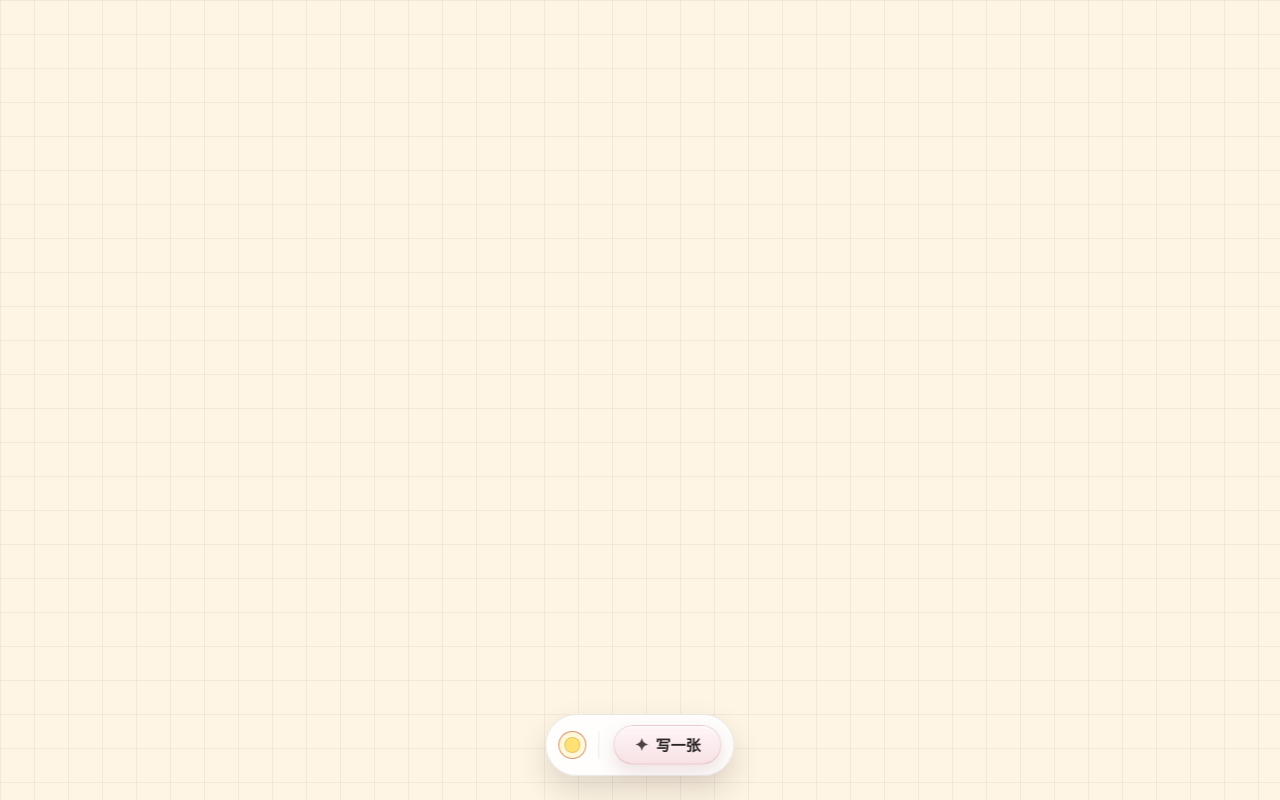
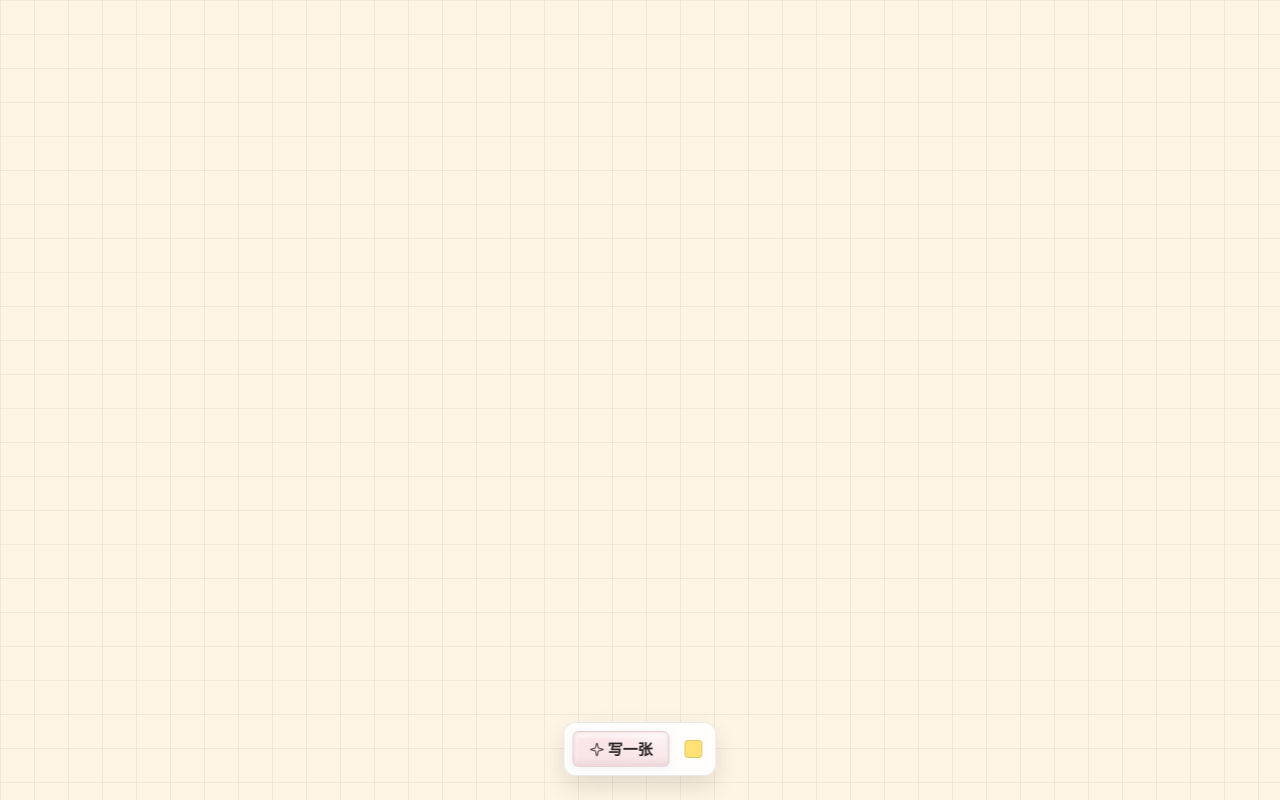
Before and after one commit to jaemin17/sticky-notes, a Next.js app: page / in a window 1280 px wide. Built offline with nearby package versions, Linux system fonts and the light colour scheme.

Commit message:
Refine note toolbar styling

```diff
--- a/src/app/LocalNotes.tsx
+++ b/src/app/LocalNotes.tsx
@@ -207,6 +207,14 @@ export function LocalNotes({ initialIndex }: { initialIndex: number }) {
         );
       })}
       <div className={styles.noteToolbar} role="toolbar" aria-label="新建便签工具栏">
+        <button className={styles.addNoteButton} type="button" onClick={createBlankNote} aria-label="写一张">
+          <span className={styles.addNoteButtonLineIcon} aria-hidden="true">
+            <svg viewBox="0 0 24 24" focusable="false">
+              <path d="M9.937 15.5A2 2 0 0 0 8.5 14.063l-6.135-1.582a.5.5 0 0 1 0-.962L8.5 9.936A2 2 0 0 0 9.937 8.5l1.582-6.135a.5.5 0 0 1 .963 0L14.063 8.5A2 2 0 0 0 15.5 9.937l6.135 1.581a.5.5 0 0 1 0 .964L15.5 14.063a2 2 0 0 0-1.437 1.437l-1.582 6.135a.5.5 0 0 1-.963 0z" />
+            </svg>
+          </span>
+          <span>写一张</span>
+        </button>
         <div className={styles.toolbarColorMenu} aria-label="选择新便签颜色">
           <button
             className={`${styles.toolbarCurrentColorButton} ${styles[newNoteTone]}`}
@@ -233,12 +241,6 @@ export function LocalNotes({ initialIndex }: { initialIndex: number }) {
             </button>
           )) : null}
         </div>
-        <button className={styles.addNoteButton} type="button" onClick={createBlankNote} aria-label="写一张">
-          <span className={styles.addNoteButtonIcon} aria-hidden="true">
-            ✦
-          </span>
-          <span>写一张</span>
-        </button>
       </div>
     </>
   );
--- a/src/app/page.module.css
+++ b/src/app/page.module.css
@@ -249,12 +249,12 @@
   display: flex;
   align-items: center;
   justify-content: center;
-  gap: 14px;
-  padding: 10px 12px;
+  gap: 10px;
+  padding: 8px;
   border: 1px solid rgba(17, 18, 23, 0.09);
-  border-radius: 999px;
+  border-radius: 12px;
   background: rgba(255, 255, 255, 0.9);
-  box-shadow: 0 14px 32px rgba(17, 18, 23, 0.14);
+  box-shadow: 0 10px 24px rgba(17, 18, 23, 0.12);
   transform: translateX(-50%);
   backdrop-filter: blur(14px);
 }
@@ -263,8 +263,6 @@
   display: flex;
   align-items: center;
   gap: 6px;
-  padding-right: 12px;
-  border-right: 1px solid rgba(17, 18, 23, 0.08);
 }
 
 .toolbarCurrentColorButton,
@@ -275,22 +273,18 @@
   width: 28px;
   height: 28px;
   border: 1px solid transparent;
-  border-radius: 999px;
+  border-radius: 7px;
   background: transparent;
   cursor: pointer;
   padding: 0;
   transition: background 160ms ease, border-color 160ms ease, transform 160ms ease;
 }
 
-.toolbarCurrentColorButton {
-  border-color: color-mix(in oklab, var(--note-color) 48%, rgba(17, 18, 23, 0.18));
-  background: color-mix(in oklab, var(--note-accent) 30%, white);
-}
-
 .toolbarCurrentColorButton .noteColorDot,
 .toolbarColorButton .noteColorDot {
-  width: 16px;
-  height: 16px;
+  width: 18px;
+  height: 18px;
+  border-radius: 4px;
 }
 
 .toolbarCurrentColorButton:hover,
@@ -306,13 +300,14 @@
   display: inline-flex;
   align-items: center;
   justify-content: center;
-  gap: 7px;
-  min-width: 86px;
-  min-height: 40px;
-  padding: 0 20px;
+  gap: 0.2rem;
+  height: 36px;
+  min-width: 84px;
+  padding: 0.1rem 1rem;
   border: 1px solid rgba(152, 76, 84, 0.16);
-  border-radius: 999px;
+  border-radius: 6px;
   background:
+    radial-gradient(56px 20px at 28% 24%, rgba(244, 200, 200, 0.34) 0, rgba(244, 200, 200, 0) 100%),
     linear-gradient(180deg, rgba(255, 246, 248, 0.96), rgba(247, 223, 226, 0.92));
   color: #2a2426;
   cursor: pointer;
@@ -321,18 +316,20 @@
   font-weight: 750;
   line-height: 1;
   box-shadow:
-    inset 0 1px 0 rgba(255, 255, 255, 0.72),
-    inset 0 -1px 0 rgba(152, 76, 84, 0.08),
-    0 8px 18px rgba(166, 92, 103, 0.18);
+    rgba(185, 186, 213, 0.2) 0 2px 10px,
+    rgba(229, 208, 210, 0.5) 0 -4px 6px inset,
+    rgba(219, 190, 192, 0.2) 0 0 2px 2px inset,
+    rgba(255, 255, 255, 0.5) 0 2px 3px 3px inset;
   transition: border-color 160ms ease, box-shadow 160ms ease, transform 160ms ease;
 }
 
 .addNoteButton:hover {
   border-color: rgba(152, 76, 84, 0.24);
   box-shadow:
-    inset 0 1px 0 rgba(255, 255, 255, 0.78),
-    inset 0 -1px 0 rgba(152, 76, 84, 0.1),
-    0 10px 22px rgba(166, 92, 103, 0.22);
+    rgba(185, 186, 213, 0.24) 0 3px 12px,
+    rgba(229, 208, 210, 0.56) 0 -4px 6px inset,
+    rgba(219, 190, 192, 0.24) 0 0 2px 2px inset,
+    rgba(255, 255, 255, 0.58) 0 2px 3px 3px inset;
   transform: translateY(-1px);
 }
 
@@ -340,6 +337,23 @@
   color: #4c4246;
   font-size: 17px;
   line-height: 1;
+}
+
+.addNoteButtonLineIcon {
+  display: inline-flex;
+  width: 15px;
+  height: 15px;
+  color: #4c4246;
+}
+
+.addNoteButtonLineIcon svg {
+  width: 100%;
+  height: 100%;
+  fill: none;
+  stroke: currentColor;
+  stroke-linecap: round;
+  stroke-linejoin: round;
+  stroke-width: 1.7;
 }
 
 @media (min-width: 1400px) {
```
Also changed, not shown: 1 other file (tests, documents, lock files or other folders).
